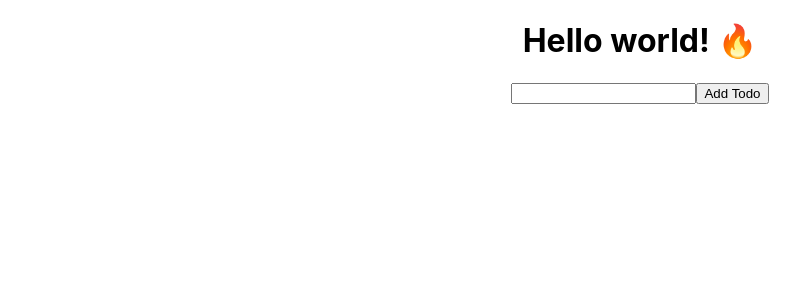
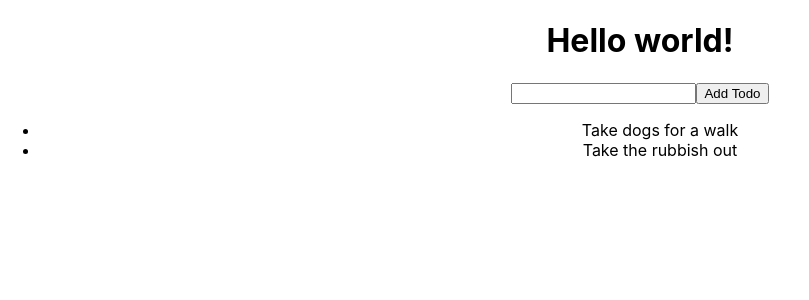
Before and after one commit to Randybry97z/react_todos, a React (Create React App) app: page / in a window 1280 px wide. Shown: the top 300 px of the page, without its empty margins (0-809 px from the left). Built offline with nearby package versions, Linux system fonts and the light colour scheme.

Commit message:
Saving todos in local

```diff
--- a/src/App.js
+++ b/src/App.js
@@ -3,17 +3,27 @@ import './App.css';
 
 function App() {
   const [todos, setTodos] = useState(['Take dogs for a walk', 'Take the rubbish out']);
+  const [input, setInput] = useState('');
+
+  const addTodo = (event) => {
+    //this will fire off when we click the button
+    event.preventDefault();//stop the refresh
+    setTodos([...todos, input]);
+
+  }
 
   return (
     <div className="App">
-      <h1>Hello world! 🔥 </h1>
-      <input />
-      <button>Add Todo</button>
+      <h1>Hello world!</h1>
+      <form>
+        <input value={input} onChange={event => setInput(event.target.value)} />
+        <button type="submit" onClick={addTodo}>Add Todo</button>
+      </form>
 
       <ul>
-        {todos.map(todo => {
-          <li>{todo}</li>
-        })}
+        {todos.map((todo, index) => (
+          <li key={index}>{todo}</li>
+        ))}
       </ul>
     </div>
   );
```
